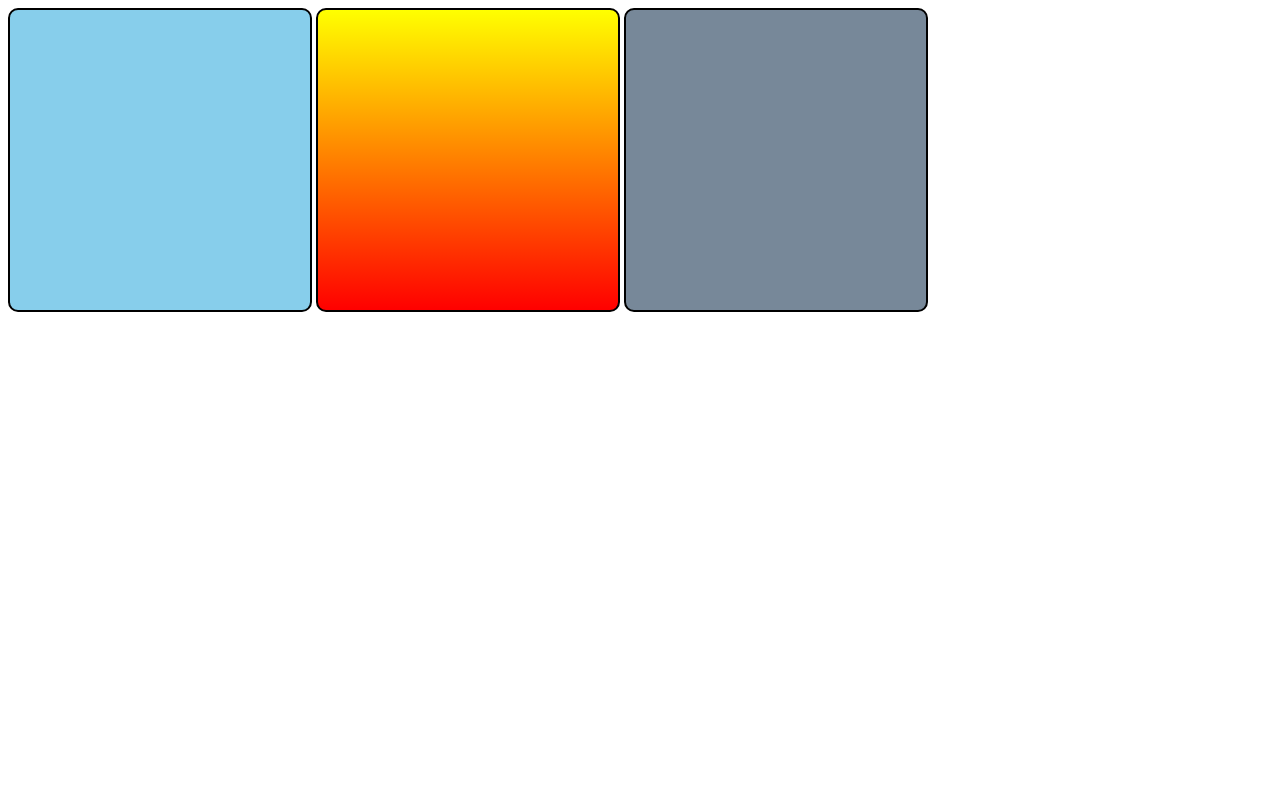
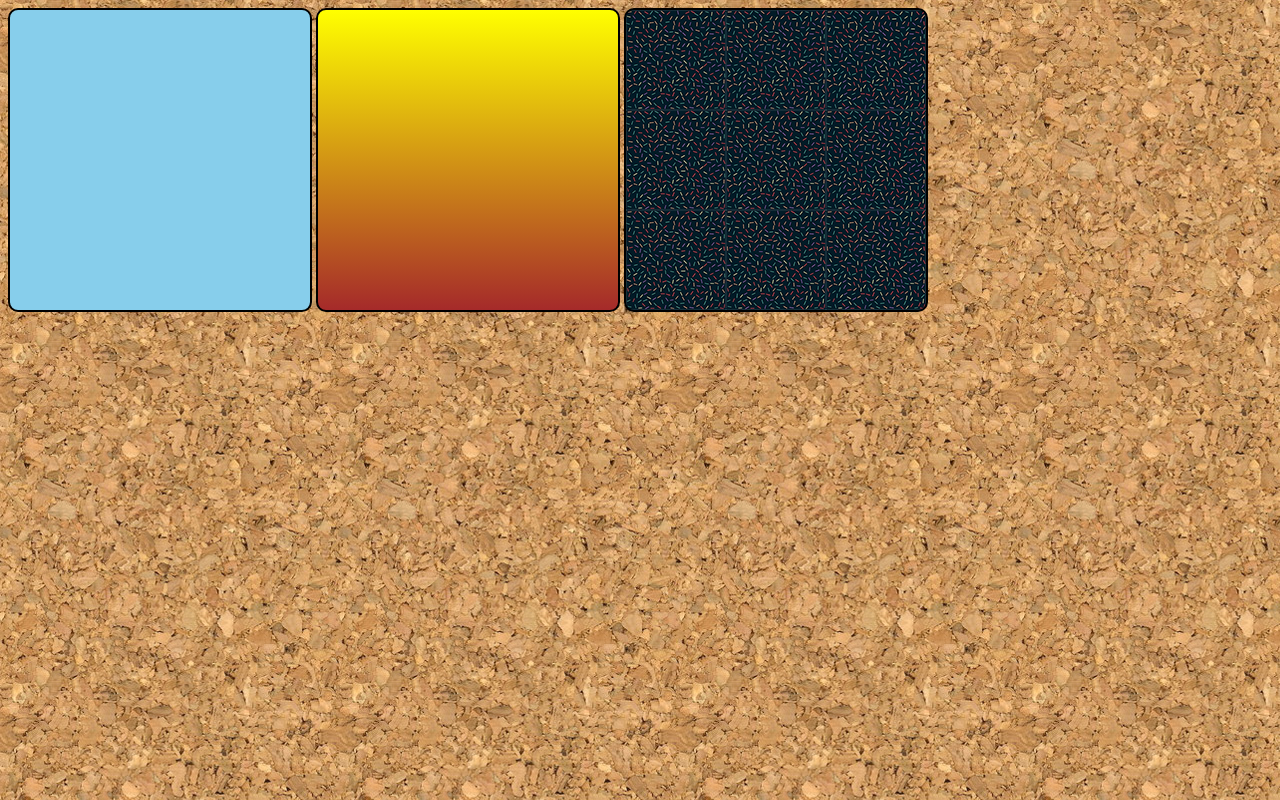
Before and after one commit to Wpiresc/html-css, a plain HTML site: page Exercicios/Ex022/index.html in a window 1280 px wide. Drawn offline with Linux system fonts and the light colour scheme.

Commit message:
Fundo002

```diff
--- a/Exercicios/Ex022/index.html
+++ b/Exercicios/Ex022/index.html
@@ -7,7 +7,7 @@
     <style>
 
         body {
-            background-image: url(wallpaper001.jpg);
+            background-image: url(imagens/wallpaper001.jpg);
         }
 
         div.quadrado {
@@ -24,11 +24,11 @@
         }
 
         div#q2 {
-            background-image: linear-gradient(to bottom, yellow, red);
+            background-image: linear-gradient(to bottom, yellow, brown);
         }
 
         div#q3 {
-            background-image: url(pattern001.png);
+            background-image: url(imagens/pattern001.png);
         }
 
     </style>
```
Also changed, not shown: Exercicios/Ex022/fundo002.html (added, +11 -0 lines).
